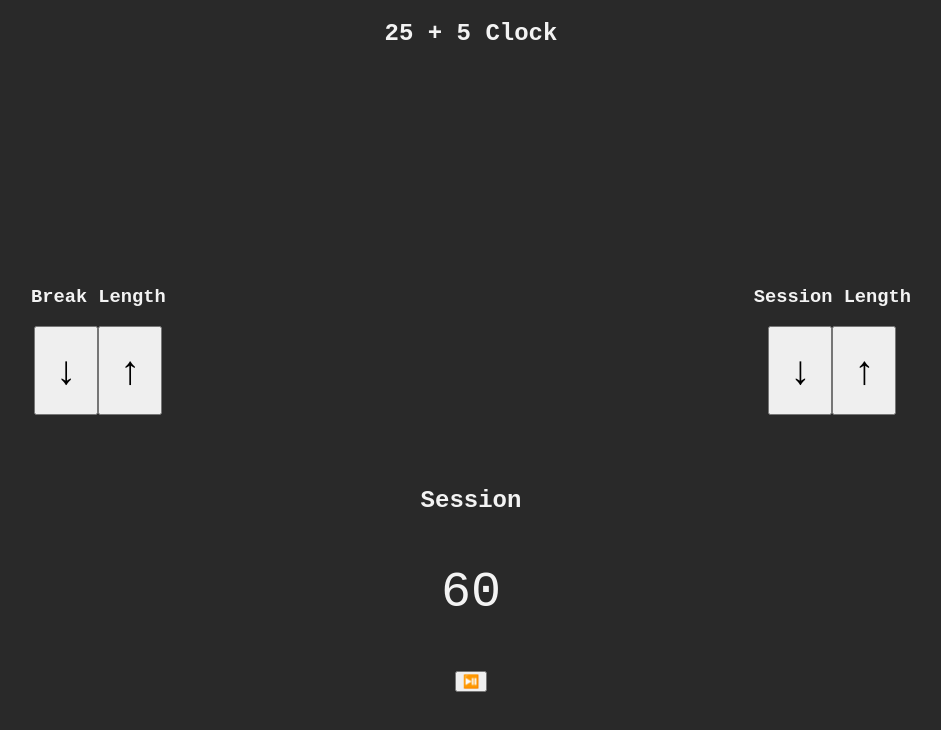
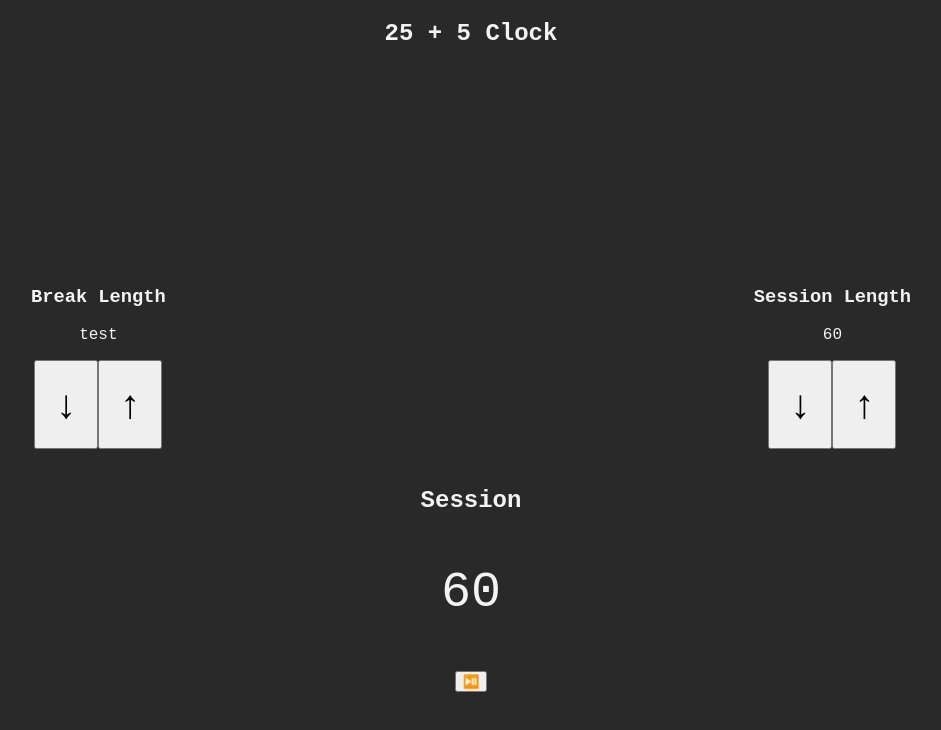
Before and after one commit to Maxhu787/random-reactJS-project, a React (Create React App) app in the folder app/: page / in a window 1280 px wide. Shown: the top 730 px of the page, without its empty margins (169-1110 px from the left). Built offline with nearby package versions, Linux system fonts and the light colour scheme; a web font is replaced by a local one.

Commit message:
fix session controls

```diff
--- a/app/src/App.js
+++ b/app/src/App.js
@@ -5,6 +5,7 @@ class App extends React.Component {
   constructor(props) {
     super(props);
     this.state = {
+      sessionLength: 60,
       seconds: 60,
       paused: true
     };
@@ -13,9 +14,10 @@ class App extends React.Component {
     this.subtractSessionLength = this.subtractSessionLength.bind(this);
   }
   toggle() {
-    if(this.state.paused) {
+    if(this.state.paused && this.state.seconds >= 60) {
       this.setState({
-        paused: false
+        paused: false,
+        seconds: this.state.sessionLength
       })
 
       this.secondsInterval = setInterval(() => {
@@ -36,14 +38,16 @@ class App extends React.Component {
   subtractSessionLength() {
     if(this.state.seconds > 0) {
       this.setState({
-        seconds: this.state.seconds - 60
+        sessionLength: this.state.sessionLength - 60,
+        seconds: this.state.sessionLength - 60
       })
     }
   }
 
   addSessionLength() {
     this.setState({
-      seconds: this.state.seconds + 60
+      sessionLength: this.state.sessionLength + 60,
+      seconds: this.state.sessionLength + 60
     })
   }
 
@@ -54,6 +58,8 @@ class App extends React.Component {
         <Controls
           subtractSessionLength={this.subtractSessionLength}
           addSessionLength={this.addSessionLength}
+          breakLength={"test"}
+          sessionLength={this.state.sessionLength}
         />
         <Display
           time={this.state.seconds}
@@ -76,11 +82,13 @@ class Controls extends React.Component {
       <div style={{padding: "200px"}}>
         <section style={{display: "inline", float: "left"}}>
           <h3>Break Length</h3>
+          <p>{this.props.breakLength}</p>
           <button style={controlBtn}>↓</button>
           <button style={controlBtn}>↑</button>
         </section>
         <section style={{ display: "inline", float: "right"}}>
           <h3>Session Length</h3>
+          <p>{this.props.sessionLength}</p>
           <button onClick={this.props.subtractSessionLength} style={controlBtn}>↓</button>
           <button onClick={this.props.addSessionLength} style={controlBtn}>↑</button>
         </section>
```
